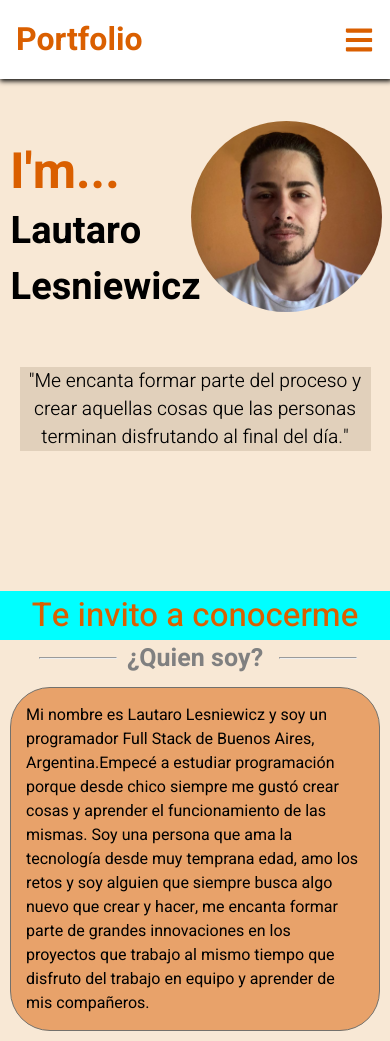
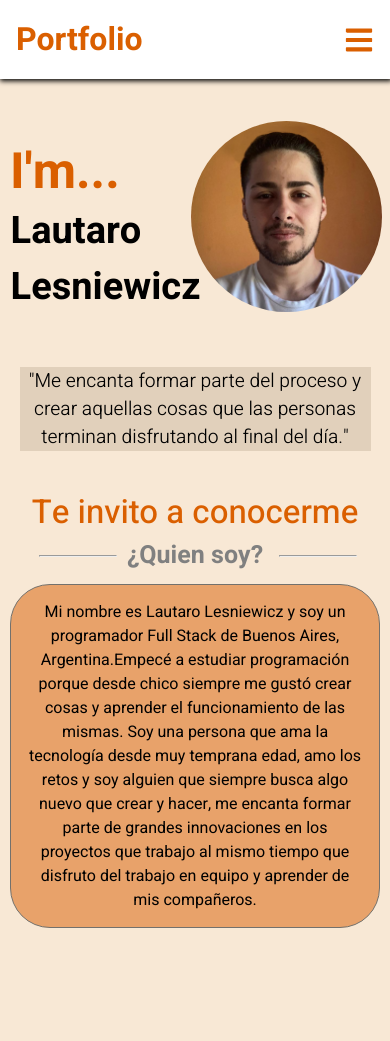
Before and after one commit to LautaroLesni/Portfolio, a React (Create React App) app: page / in a window 390 px wide. After the commit the page ends 938 px from the top, so only its background shows below. Built offline with nearby package versions, Linux system fonts and the light colour scheme.

Commit message:
fix about

```diff
--- a/src/components/Home/About.css
+++ b/src/components/Home/About.css
@@ -35,15 +35,27 @@
 .knowme {
     display: flex;
     justify-content: center;
-    background-color: aqua;
     top: -150%;
     left: 35%;
     font-size: 50px;
+}
+.aboutmobile{
+    display: none;
 }
 
 @media screen and (max-width: 1600px) {}
 
 @media screen and (max-width: 1040px) {
+    .aboutmobile{
+        display:initial;
+        position: absolute;
+        width:100%;
+        top:110%;
+        left:0%
+    }
+    .aboutPC{
+        display: none;
+    }
     .knowme {
         display: flex;
         justify-content: center;
--- a/src/components/Home/Intro.css
+++ b/src/components/Home/Intro.css
@@ -57,18 +57,6 @@
     height: 70px;
     top:-10%
 }
-.row{
-    display: flex;
-    flex-direction: column;
-    justify-content: center;
-}
-.barra{
-    display: inline-block;
-    margin: 10px;
-    width: 35%;
-    height: 2px;
-    background: brown
-    }
 .buttons{
         display: none;
         width: 57%;
@@ -82,18 +70,7 @@
     align-items: center;
     height: 100vh;
 }
-.conocemediv{
-    position: absolute;
-    top:150%
-}
-.knowme{
-    display: flex;
-    justify-content: center;
-    background-color: aqua;
-    top:-150%;
-    left:35%;
-    font-size: 50px;
-}
+
 .quoteDIV{
     display: flex;
     justify-content: center;
@@ -180,49 +157,13 @@ width:fit-content;
         text-align: center;
         height: 70px;
     }
-    .knowme{
-        display: flex;
-        justify-content: center;
-        color:rgb(218, 95, 0);
-        font-size: 33px;
-        font-weight: 500;
 
-    }
-    .lildescription{
-        background-color: rgb(218, 95, 0, 0.5);
-        margin: 10px;
-        border-radius: 40px;
-        padding: 15px;
-        border: 1px solid rgb(115, 113, 108);
-    }
 
-    .lildescription p{
-        color: black;
-    }
-    .barra{
-    display: inline-block;
-    margin-left: 1rem;
-    width: 20%;
-    height: 2px;
-    background: brown
-    }
-    .whoami{
-    display: flex;
-    justify-content: center;
-    align-items: center;
-    }
-    .whoami h1{
-        font-size: 25px;
-        color: grey;
-    }
 .buttons{
     display: initial;
 }
 .quoteDIV{
     margin-top: 1rem;
-}
-.conocemediv{
-    top:110%
 }
 }
 
@@ -292,9 +233,6 @@ width:fit-content;
         margin-right:5%;
         margin-top: 10%;
     }
-    .conocemediv{
-        top:110%
-    }
 }
 @media screen and (max-width: 374px) {
     .lautaroimgdiv{
@@ -325,15 +263,6 @@ width:fit-content;
     .name h3{
     display:none;
     }
-    .knowme{
-        display: flex;
-        justify-content: center;
-        color:rgb(218, 95, 0);
-        font-size: 33px;
-        font-weight: 500;
-        text-shadow: 0px 2px 2px black;
-        text-align: center;
-    }
     .buttons{
         width: 100%;
         display: flex;
--- a/src/components/Home/Intro.jsx
+++ b/src/components/Home/Intro.jsx
@@ -3,6 +3,7 @@ import lautaroimg from '../../assets/Lautaro1.png'
 /* import { Link } from "react-router-dom"; */
 import './Intro.css'
 import { motion } from 'framer-motion'
+import About from './About'
 
 const Intro = () => {
 
@@ -31,6 +32,9 @@ const Intro = () => {
                 animate={{ opacity: 1 }}
                 transition={{ delay: 2.0 }}
             >"Me encanta formar parte del proceso y crear aquellas cosas que las personas terminan disfrutando al final del día."</motion.p>
+            <div className="aboutmobile">
+                <About />
+            </div>
         </div>
     </div>)
 }
--- a/src/routes/Home.jsx
+++ b/src/routes/Home.jsx
@@ -27,7 +27,9 @@ const Home = () => {
         <Navbar />
         </motion.div>
         <Intro />
+        <div className="aboutPC">
         <About />
+        </div>
             </div>
 
         </div>
```
